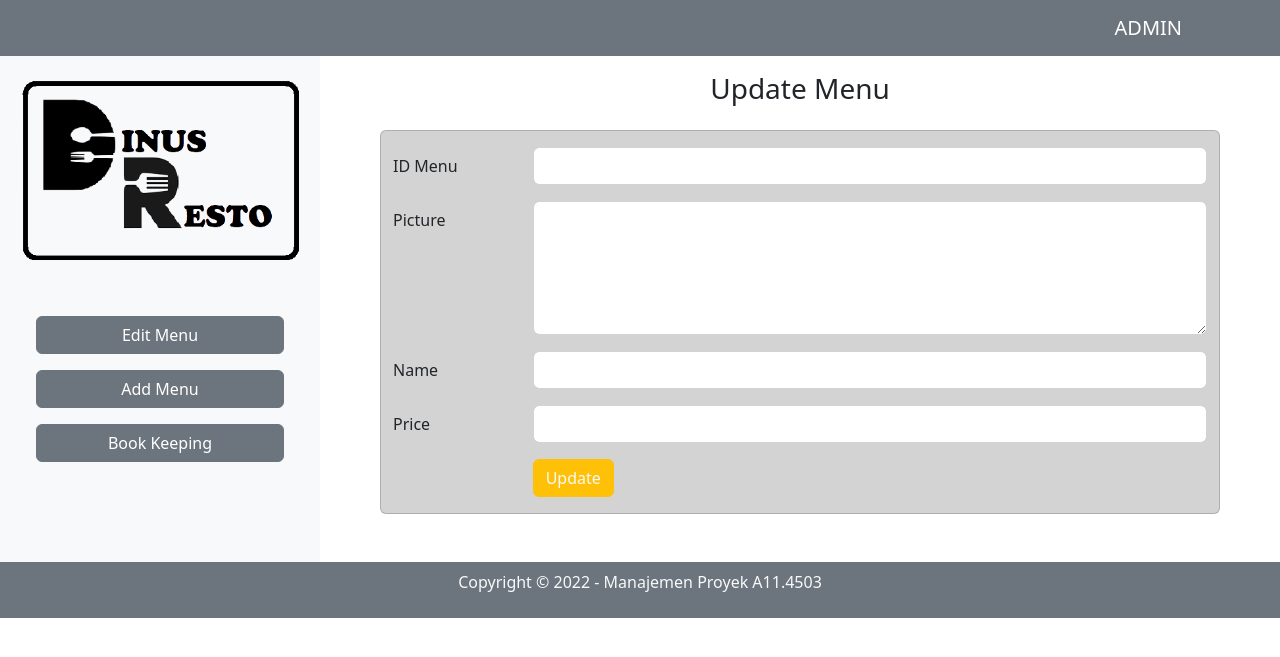
After one commit to beruang43221/MenuAdmin, a PHP site: page /UpdateMenu.php in a window 1280 px wide. The commit adds this page. Shown: the top 657 px of the page. Run offline with PHP 8.4, Linux system fonts and the light colour scheme.

Commit message:
nambah update, edit, add menu

```diff
--- /dev/null
+++ b/UpdateMenu.php
@@ -0,0 +1,97 @@
+<!doctype html>
+<html lang="en">
+  <head>
+    <meta charset="utf-8">
+    <meta name="viewport" content="width=device-width, initial-scale=1">
+    <title>Menu Admin</title>
+    <link href="https://cdn.jsdelivr.net/npm/bootstrap@5.2.3/dist/css/bootstrap.min.css" rel="stylesheet" integrity="sha384-rbsA2VBKQhggwzxH7pPCaAqO46MgnOM80zW1RWuH61DGLwZJEdK2Kadq2F9CUG65" crossorigin="anonymous">
+  </head>
+  <body>
+    <!-- NAVBAR -->
+    <nav class="navbar bg-secondary">
+        <div class="container justify-content-end">
+            <a class="navbar-brand text-white">ADMIN</a>
+        </div>
+    </nav>
+    <!-- AKHIR NAVBAR -->
+    <div class="container-fluid">
+        <div class="row">
+
+            <div class="col-3 bg-light ">
+                <div class="row mb-5 mt-3">
+                    <img src="img/logoResto.png" class="rounded mx-auto d-block h-50" alt="...">
+                </div>
+                <div class="row mx-2 mx-4 mb-3">
+                    <button type="button" class="btn btn-secondary">Edit Menu</button>
+                </div>
+                <div class="row mx-2 mx-4 mb-3">
+                    <button type="button" class="btn btn-secondary">Add Menu</button>
+                </div>
+                <div class="row mx-2 mx-4 mb-3">
+                    <button type="button" class="btn btn-secondary">Book Keeping</button>
+                </div>
+            </div>
+            <div class="col-9 bg-white">
+                <div class="row text-center my-3">
+                    <h3>Update Menu</h3>
+                </div>
+                <div class="row mx-5">
+
+                    <div class="card mb-5" style="background-color: #d3d3d3;">
+                        <form>
+                        <div class="row my-3">
+                            <label for="inputEmail3" class="col-sm-2 col-form-label">ID Menu</label>
+                            <div class="col-sm-10">
+                                <input type="email" class="form-control" id="Id Menu">
+                            </div>
+                        </div>
+                        <div class="row my-3">
+                            <label for="inputEmail3" class="col-sm-2 col-form-label">Picture</label>
+                            <div class="col-sm-10">
+                                <textarea class="form-control" rows="5" id="comment" name="text"></textarea>
+                            </div>
+                        </div>
+                        <div class="row my-3">
+                            <label for="inputEmail3" class="col-sm-2 col-form-label">Name</label>
+                            <div class="col-sm-10">
+                                <input type="email" class="form-control" id="Id Menu">
+                            </div>
+                        </div>
+                        <div class="row my-3">
+                            <label for="inputEmail3" class="col-sm-2 col-form-label">Price</label>
+                            <div class="col-sm-10">
+                                <input type="email" class="form-control" id="Id Menu">
+                            </div>
+                        </div>
+                        <div class="row my-3">
+                            <div class="col-sm-2 col-form-label"></div>
+                            <div class="col-sm-10">
+                                <button type="button" class="btn btn-warning text-light">Update</button>
+                            </div>
+                        </div>
+
+
+                        </form>
+                    </div>
+
+
+
+
+
+                </div>
+
+            </div>
+        </div>
+    </div>
+
+
+    <!-- footer -->
+    <div class="container-fluid py-2 bg-secondary text-light">
+      <div class="container d-flex justify-content-center mb-3">
+        <label>Copyright &copy; 2022 - Manajemen Proyek A11.4503</label>
+      </div>
+    </div>
+    <!-- Akhir footer -->
+    <script src="https://cdn.jsdelivr.net/npm/bootstrap@5.2.3/dist/js/bootstrap.bundle.min.js" integrity="sha384-kenU1KFdBIe4zVF0s0G1M5b4hcpxyD9F7jL+jjXkk+Q2h455rYXK/7HAuoJl+0I4" crossorigin="anonymous"></script>
+  </body>
+</html>
```
Also changed, not shown: AddMenu.php (added, +86 -0 lines), EditMenu.php (+51 -11 lines), tes.html (deleted, +0 -10 lines), img/AyamGoreng.jpg (added).
